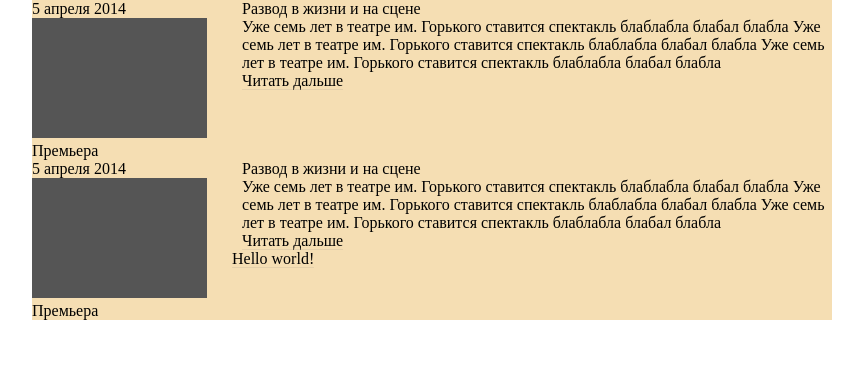
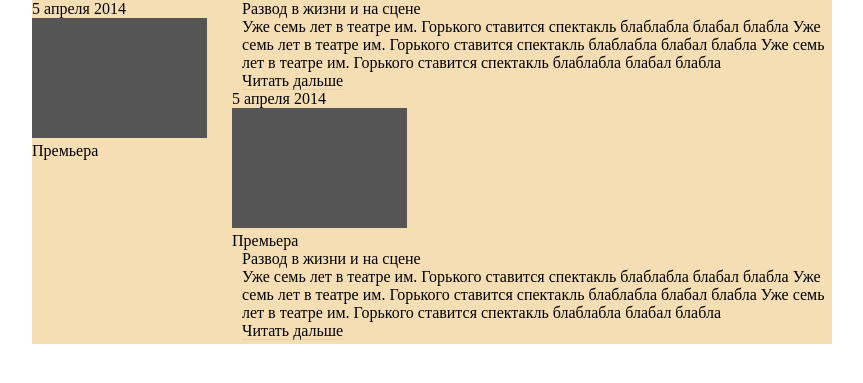
Before and after one commit to didlidu/cultureVl, a Django app: page / in a window 1280 px wide. Shown: the top 383 px of the page, without its empty margins (208-1071 px from the left). Run offline with Django 3.2, Linux system fonts and the light colour scheme; parts of the project's set-up code (start-up, migrations or seed data) failed here and were passed over; some libraries are stand-ins or nearby versions.

Commit message:
first page 15%

```diff
--- a/templates/index.html
+++ b/templates/index.html
@@ -68,9 +68,7 @@
                     <a href="#">Читать дальше</a>
                 </div>
             </div>
-
         </div>
-            <div id="source">
         <div class="item">
             <div class="item_pic">
                 <div class="item_date">
@@ -96,10 +94,6 @@
                     <a href="#">Читать дальше</a>
                 </div>
             </div>
-
-            </div>
-
-<a href="#">Hello world!</a>
         </div>
     </div>
 </div>
```
Lines whose indentation alone changed are shown as unchanged.
